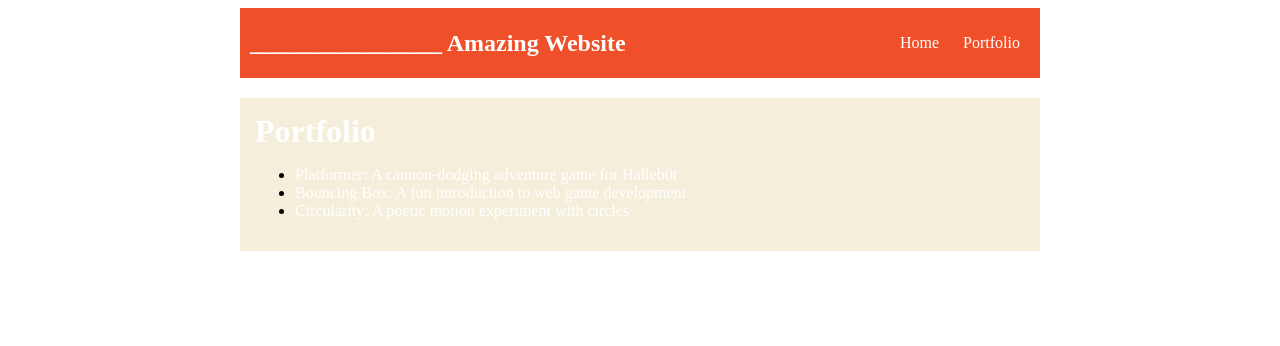
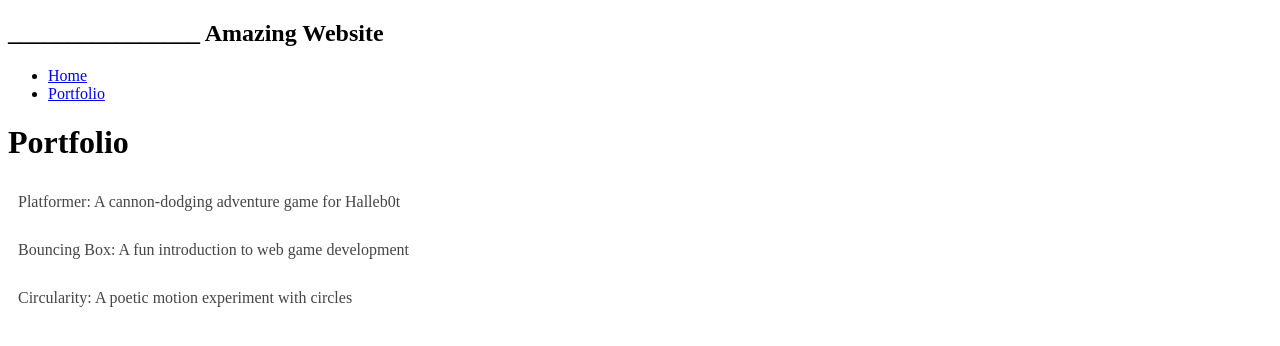
Before and after one commit to AllieQuebedeaux8179967/AllieQuebedeaux8179967.github.io, a plain HTML site: page portfolio.html in a window 1280 px wide. Drawn offline with Linux system fonts and the light colour scheme.

Commit message:
todo 2 complete

```diff
--- a/style.css
+++ b/style.css
@@ -1,70 +1,25 @@
- {
-       background: rgb(125,198,2);
-       color: rgb(45, 45, 45);
-       padding: 10px;
-       font-family: arial;
-   }
-   #all-contents {
-     max-width: 800px;
-       margin: auto;
-   }
+ /* portfolio styles */
+         .content h1 {
+             color: black;
+         }
 
-   /* navigation menu */
-   nav {
-       background: rgb(239, 80, 41);
-      margin: 0 auto;
-     Margin-bottom: 20px;
-       display: flex;
-       padding: 10px;
-   }
-   h1 {
-       display: flex;
-       align-items: center;
-       color: white;
-       flex: 1;
-       margin: 0;
-   }
-   #nav-ul {
-       list-style-image: none;
-   }
-   .nav-li {
-       display: inline-block;
-       padding: 0 10px;
-   }
-   a {
-       text-decoration: none;
-       color: #fff;
-   }
+         #portfolio {
+             list-style-type: none;
+             padding-left: 0;
+         }
 
-   /* main container area beneath menu */
-   main {
-       background: rgb(245, 238, 219);
-       display: flex;
-   }
-   .sidebar {
-       margin-right: 25px;
-       padding: 10px;
-   }
-   .sidebar-img {
-       width: 200px;
-   }
-   .content {
-       flex: 1;
-       padding: 15px;
-   }
+         #portfolio li {
+             background: #fff;
+             padding: 10px;
+             border-radius: 10px;
+             margin-bottom: 10px;
+         }
 
-   /* portfolio styles */
-   #interests {
-       border: 4px silver ridge;
-       padding: 8px;
-   }
-   h2, h3 {
-       margin: 0px;
-   }
+         #portfolio li:hover {
+             background: #eee;
+         }
 
-
-.0
-
-
-
-.
+         #portfolio a {
+             text-decoration: none;
+             color: #454545;
+         }
```
Also changed, not shown: fsd-projects/bouncing-box/index.html (+6 -5 lines), fsd-projects/platformer/platformer.js (+14 -11 lines), portfolio.html (line endings or trailing spaces).
